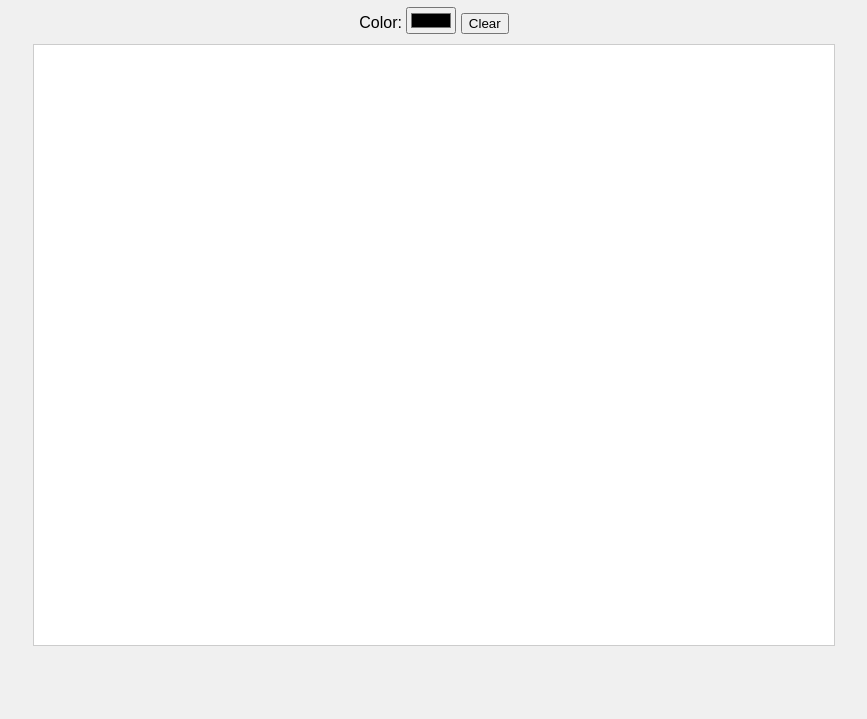
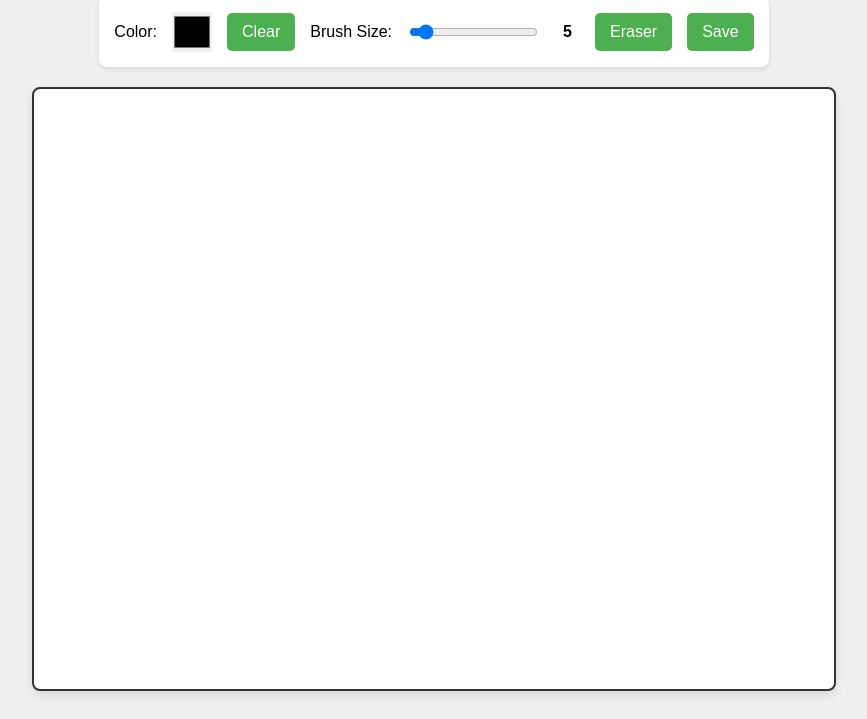
Before and after one commit to c0d33ngr/simple-draw-app, a plain HTML site: page index.html in a window 1280 px wide. Shown: the part 81-800 px from the top of the page, without its empty margins (206-1073 px from the left). Drawn offline with Linux system fonts and the light colour scheme.

Commit message:
add more functionality

```diff
--- a/index.html
+++ b/index.html
@@ -12,6 +12,11 @@
         <label for="colorPicker">Color:</label>
         <input type="color" id="colorPicker" value="#000000">
         <button id="clearBtn">Clear</button>
+        <label for="brushSize">Brush Size:</label>
+        <input type="range" id="brushSize" min="1" max="50" value="5">
+        <span id="brushSizeValue">5</span>
+        <button id="eraserBtn">Eraser</button>
+        <button id="saveBtn">Save</button>
     </div>
     <canvas id="drawCanvas" width="800" height="600"></canvas>
     <script src="script.js"></script>
--- a/script.js
+++ b/script.js
@@ -3,14 +3,33 @@ const canvas = document.getElementById('drawCanvas');
 const ctx = canvas.getContext('2d');
 const colorPicker = document.getElementById('colorPicker');
 const clearBtn = document.getElementById('clearBtn');
+const brushSize = document.getElementById('brushSize');
+const brushSizeValue = document.getElementById('brushSizeValue');
+const eraserBtn = document.getElementById('eraserBtn');
+const saveBtn = document.getElementById('saveBtn');
 
 let isDrawing = false;
+let isErasing = false;
 let lastX = 0;
 let lastY = 0;
 
+ctx.lineCap = 'round';
+ctx.lineJoin = 'round';
+
+function updateBrushSize() {
+    ctx.lineWidth = brushSize.value;
+    brushSizeValue.textContent = brushSize.value;
+}
+
+brushSize.addEventListener('input', updateBrushSize);
+
 function draw(e) {
     if (!isDrawing) return;
-    ctx.strokeStyle = colorPicker.value;
+    if (isErasing) {
+        ctx.strokeStyle = '#ffffff';
+    } else {
+        ctx.strokeStyle = colorPicker.value;
+    }
     ctx.beginPath();
     ctx.moveTo(lastX, lastY);
     ctx.lineTo(e.offsetX, e.offsetY);
@@ -30,3 +49,24 @@ canvas.addEventListener('mouseout', () => isDrawing = false);
 clearBtn.addEventListener('click', () => {
     ctx.clearRect(0, 0, canvas.width, canvas.height);
 });
+
+eraserBtn.addEventListener('click', () => {
+    isErasing = !isErasing;
+    eraserBtn.textContent = isErasing ? 'Brush' : 'Eraser';
+});
+
+colorPicker.addEventListener('change', () => {
+    isErasing = false;
+    eraserBtn.textContent = 'Eraser';
+});
+
+saveBtn.addEventListener('click', () => {
+    const dataURL = canvas.toDataURL('image/png');
+    const link = document.createElement('a');
+    link.href = dataURL;
+    link.download = 'drawing.png';
+    link.click();
+});
+
+// Initialize brush size
+updateBrushSize();
--- a/style.css
+++ b/style.css
@@ -4,13 +4,73 @@ body {
     flex-direction: column;
     align-items: center;
     background-color: #f0f0f0;
+    margin: 20px;
+}
+
+h1 {
+    margin-top: 0;
 }
 
 .controls {
-    margin-bottom: 10px;
+    display: flex;
+    align-items: center;
+    gap: 15px;
+    margin-bottom: 20px;
+    background-color: #fff;
+    padding: 15px;
+    border-radius: 8px;
+    box-shadow: 0 2px 5px rgba(0,0,0,0.1);
+}
+
+.controls label,
+.controls button,
+.controls input {
+    font-size: 16px;
+}
+
+.controls input[type="color"] {
+    width: 40px;
+    height: 40px;
+    border: none;
+    padding: 0;
+    cursor: pointer;
+}
+
+.controls input[type="range"] {
+    cursor: pointer;
+}
+
+.controls button {
+    background-color: #4CAF50;
+    color: white;
+    border: none;
+    padding: 10px 15px;
+    text-align: center;
+    text-decoration: none;
+    display: inline-block;
+    font-size: 16px;
+    border-radius: 5px;
+    cursor: pointer;
+    transition: background-color 0.3s;
+}
+
+.controls button:hover {
+    background-color: #45a049;
+}
+
+#eraserBtn.active {
+    background-color: #f44336;
+}
+
+#brushSizeValue {
+    font-weight: bold;
+    min-width: 25px;
+    text-align: center;
 }
 
 canvas {
-    border: 1px solid #ccc;
+    border: 2px solid #333;
     background-color: #fff;
+    border-radius: 8px;
+    box-shadow: 0 4px 8px rgba(0,0,0,0.1);
 }
```
